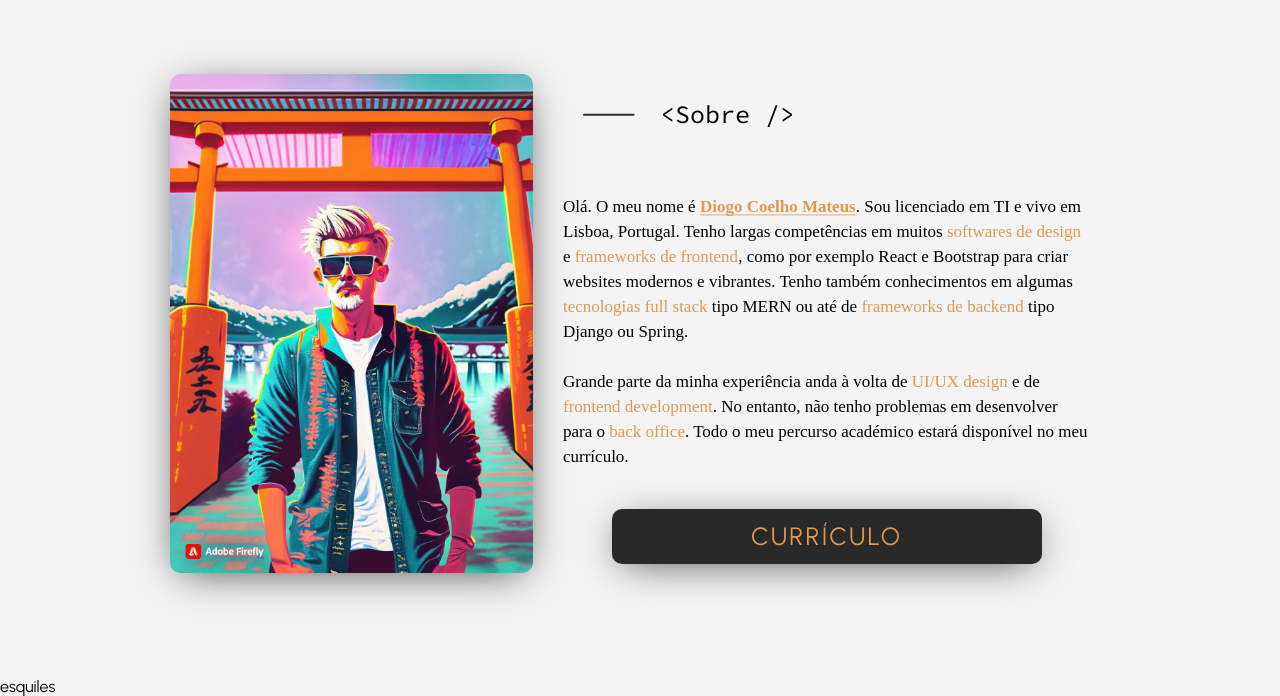
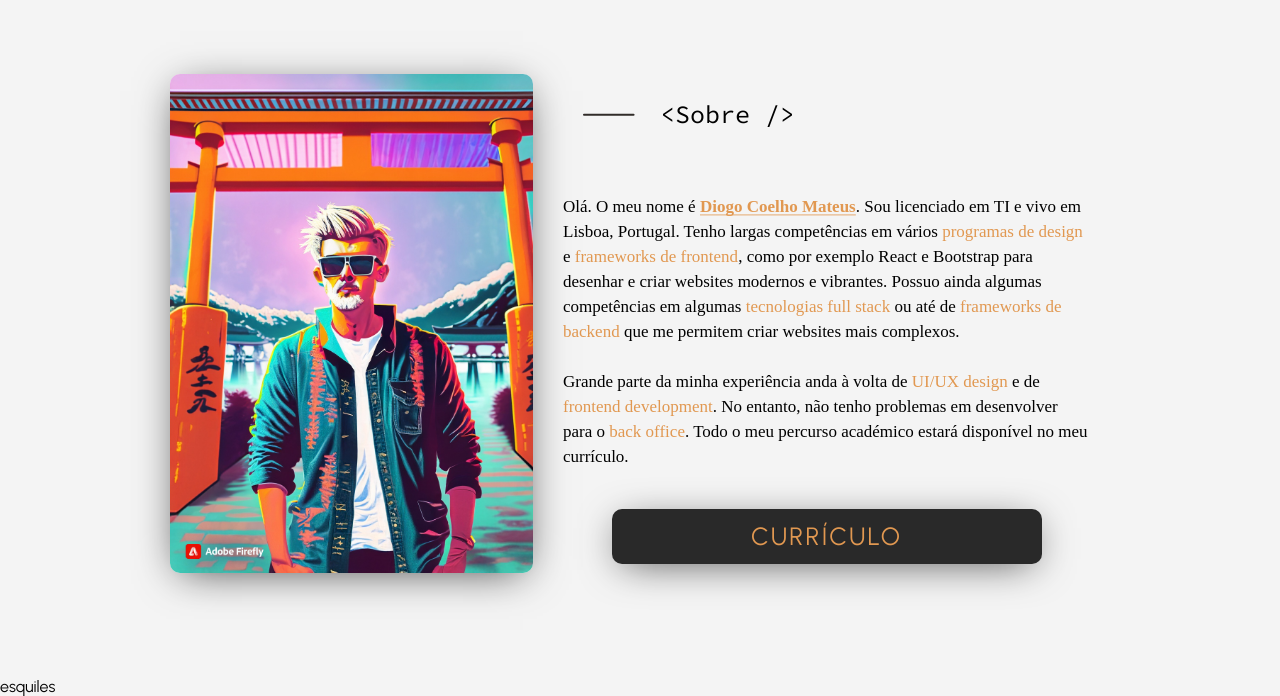
Before and after one commit to djo098/Portfolio, a React (Create React App) app: page / in a window 1280 px wide. Shown: the part 826-1522 px from the top of the page. Built offline with nearby package versions, Linux system fonts and the light colour scheme; a web font is replaced by a local one.

Commit message:
Changes on about

```diff
--- a/src/components/Sobre.js
+++ b/src/components/Sobre.js
@@ -24,15 +24,13 @@ const AboutMe = () => {
               Olá. O meu nome é{" "}
               <span className="attention bold underline">Diogo Coelho Mateus</span>. Sou
               licenciado em TI e vivo em Lisboa, Portugal. Tenho largas
-              competências em muitos{" "}
-              <span className="attention">softwares de design</span> e{" "}
+              competências em vários{" "}
+              <span className="attention">programas de design</span> e{" "}
               <span className="attention">frameworks de frontend</span>, como
-              por exemplo React e Bootstrap para criar websites modernos e
-              vibrantes. Tenho também conhecimentos em algumas{" "}
-              <span className="attention">tecnologias full stack</span> tipo
-              MERN ou até de{" "}
-              <span className="attention">frameworks de backend</span> tipo
-              Django ou Spring.
+              por exemplo React e Bootstrap para desenhar e criar websites modernos e
+              vibrantes. Possuo ainda algumas competências em algumas{" "}
+              <span className="attention">tecnologias full stack</span> ou até de{" "}
+              <span className="attention">frameworks de backend</span> que me permitem criar websites mais complexos.
               <br /><br />
               Grande parte da minha experiência anda à volta de{" "}
               <span className="attention">UI/UX design</span> e de{" "}
```
